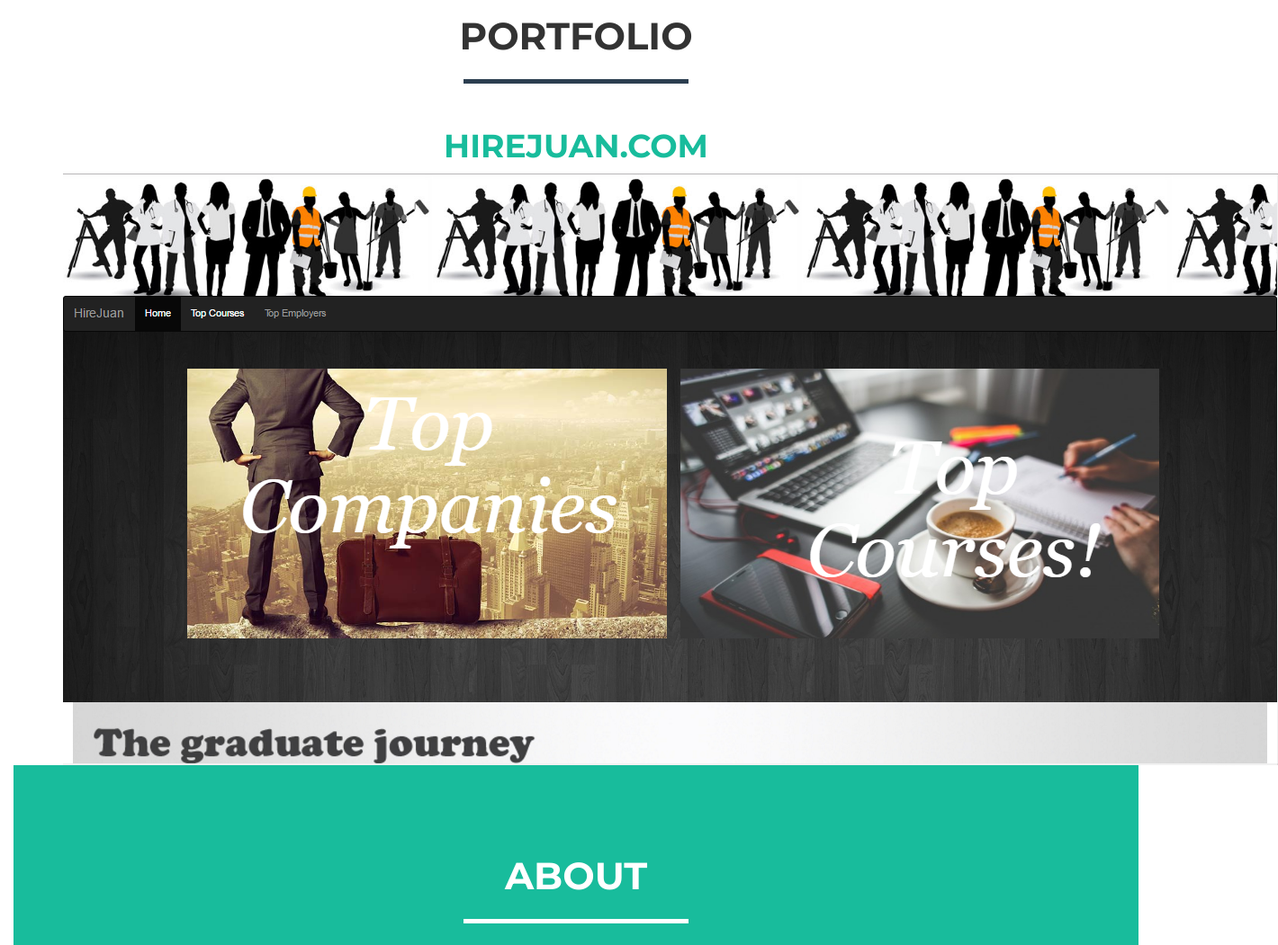
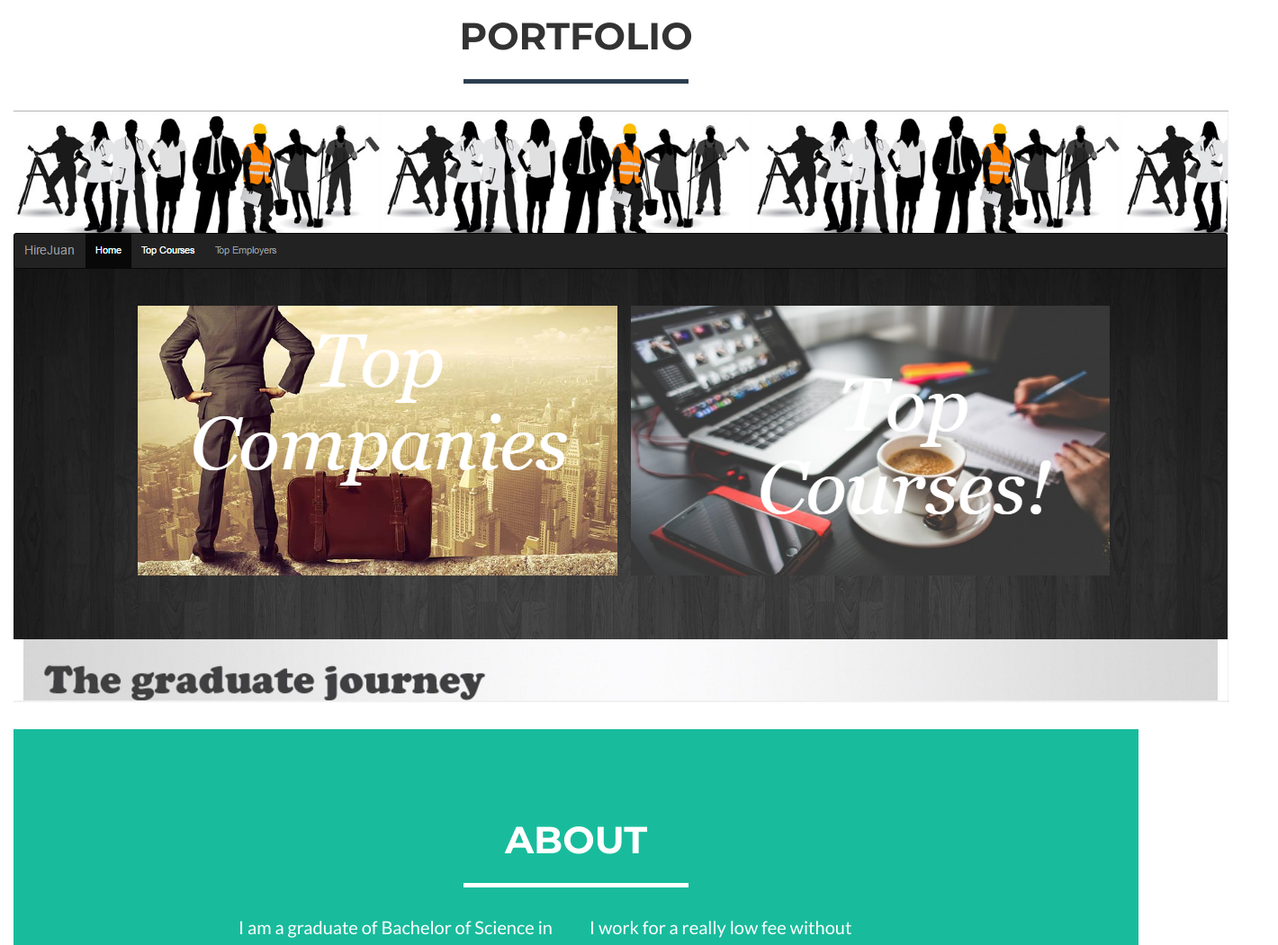
Before and after one commit to lorenzoevidente2/lorenzoevidente, a website: page index.html in a window 1280 px wide. Shown: the part 860-1911 px from the top of the page at 90% size, 1420 px wide, since content can reach past the window. Drawn offline with nearby package versions, Linux system fonts and the light colour scheme.

Commit message:
Update index.html

```diff
--- a/index.html
+++ b/index.html
@@ -92,11 +92,14 @@
                 </div>
             </div>
             <div class="row">
-               <div class="col-lg-12 text-center">
-                <a href="https://lorenzoevidente2.github.io/hirejuan/"><h1>HireJuan.com</h1></a>
-                <div class="container">
-                   <img id="hiree" src="hire2.png"/>
-                </div>
+               <div class="col-lg-12 text-center portfolio-item">
+                   <a href="https://lorenzoevidente2.github.io/hirejuan/">
+                       <div class="caption">
+                           <div class="caption-content">
+                                  <img src="hire2.png">
+                           </div>
+                       </div>
+                   </a>
                 </div>
             </div>
 
```
